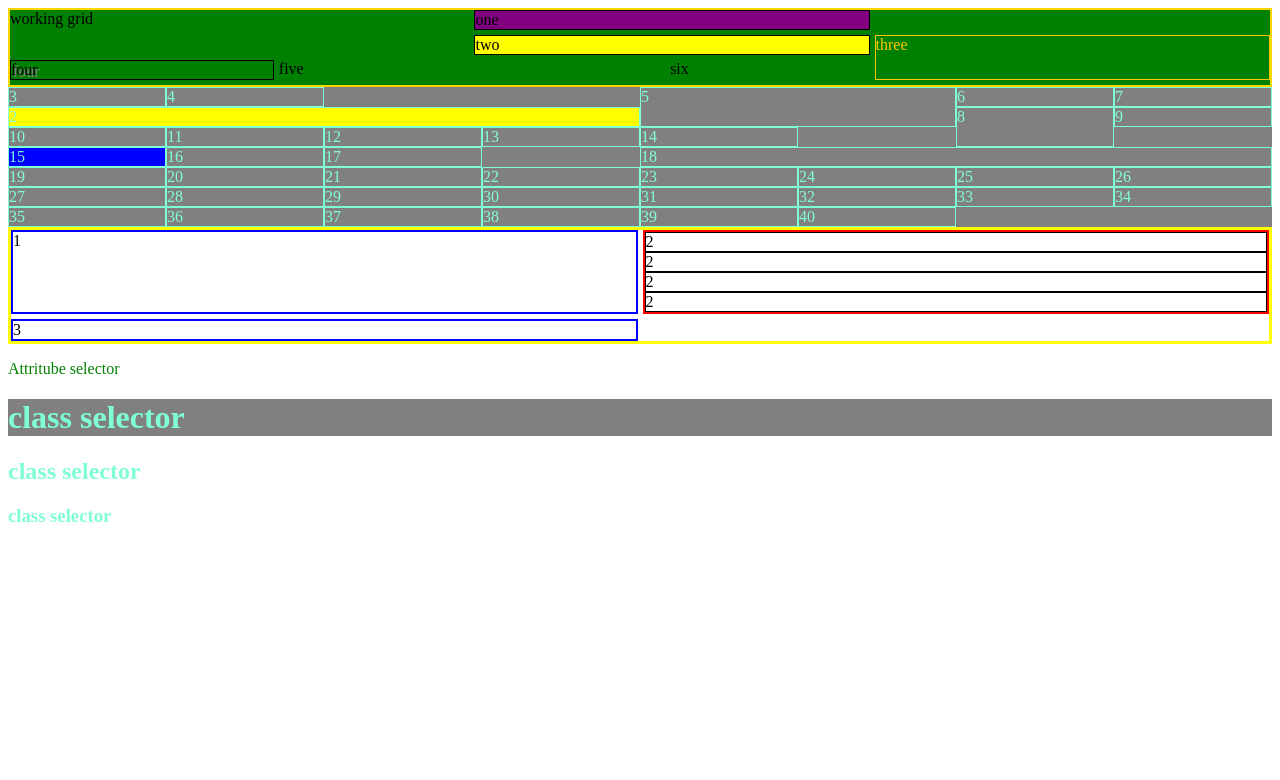
After one commit to sid293/sid293.github.io, a PHP site: page /Grid/Grid_testing.html in a window 1280 px wide. The commit adds this page. Shown: the top 780 px of the page. Run offline with PHP 8.4, Linux system fonts and the light colour scheme.

Commit message:
third nov

```diff
--- /dev/null
+++ b/Grid/Grid_testing.html
@@ -0,0 +1,76 @@
+<html>
+    <head>
+        <title></title>
+        <link rel="stylesheet" href="grid_css.css">
+    </head>
+    <body>
+        <div class="none">working grid
+            <div class="one">one</div>
+            <div class="two">two</div>
+            <div class="three">three</div>
+            <div class="four">four</div>
+            <div class="five">five</div>
+            <div class="six">six</div>
+        </div>
+
+        <div class="new">
+            <div class="items one">1</div>
+            <div class="items two">2</div>
+            <div class="items">3</div>
+            <div class="items">4</div>
+            <div class="items five">5</div>
+            <div class="items">6</div>
+            <div class="items">7</div>
+            <div class="items eight">8</div>
+            <div class="items">9</div>
+            <div class="items">10</div>
+            <div class="items">11</div>
+            <div class="items">12</div>
+            <div class="items">13</div>
+            <div class="items">14</div>
+            <div class="items fifteen">15</div>
+            <div class="items">16</div>
+            <div class="items">17</div>
+            <div class="items eighteen">18</div>
+            <div class="items">19</div>
+            <div class="items">20</div>
+            <div class="items">21</div>
+            <div class="items">22</div>
+            <div class="items">23</div>
+            <div class="items">24</div>
+            <div class="items">25</div>
+            <div class="items">26</div>
+            <div class="items">27</div>
+            <div class="items">28</div>
+            <div class="items">29</div>
+            <div class="items">30</div>
+            <div class="items">31</div>
+            <div class="items">32</div>
+            <div class="items">33</div>
+            <div class="items">34</div>
+            <div class="items">35</div>
+            <div class="items">36</div>
+            <div class="items">37</div>
+            <div class="items">38</div>
+            <div class="items">39</div>
+            <div class="items">40</div>
+        </div>
+
+        <div class="sgrid">
+            <div class="pgrid">1</div>
+            <div class="pgridm">
+                <div class="childgrid">2</div>
+                <div class="childgrid">2</div>
+                <div class="childgrid">2</div>
+                <div class="childgrid">2</div>
+            </div>
+            <div class="pgrid">3</div>
+        </div>
+
+        <p id="asc">Attritube selector</p>
+        <h1 class="new">class selector</h1>
+        <h2 class="andnew">class selector</h2>
+        <h3 class="newand">class selector</h3>
+
+    </body>
+</html>
--- /dev/null
+++ b/Grid/grid_css.css
@@ -0,0 +1,111 @@
+:root{
+    --yellow:#ffc600;
+}
+.none{
+    background-color:green;
+    border:2px solid gold;
+    display:grid;
+    /* grid-template-columns:50px 100px; */
+    /* grid-template-rows:100px 50px; */
+    grid-gap:5px;
+    grid-template-areas:"a a"
+                        "b c"
+                        "d c";
+    /* grid-auto-flow: column; */
+
+}
+.one{border:1px solid;
+    grid-area:a;
+    box-sizing:border-box;
+}
+.two{border:1px solid;
+    grid-area:b;
+
+}
+.three{border:1px solid;
+    grid-area:c;
+    grid-column:span 2;
+    color:var(--yellow);
+
+}
+.four{border:1px solid;
+    grid-area:d;
+    text-shadow:2px 2px grey;
+
+}
+
+.new{
+    display:grid;
+    background-color:grey;
+    /* grid-template-columns: repeat(auto-fit ,minmax(150px , 1fr)); */
+    /* grid-template-rows:repeat(10, 50px); */
+    grid-template-columns: fitcontent(100px) 50px ;
+
+}
+.items{
+    border:1px solid;
+}
+.one{
+    background-color:purple;
+    grid-column:3/5;
+}
+.two{
+    background-color:yellow;
+    grid-column:5/-1;
+}
+.five{
+    grid-column:span 2;
+    grid-row:span 2;
+}
+.eight{
+    grid-row:span 2;
+
+}
+.fifteen{
+    background-color:blue;
+    grid-column:1/-1;
+}
+.eighteen{
+    grid-column:span 4 / 9;
+}
+.twenty{
+    grid-row:
+}
+/* .te{ */
+    /* colour:purple; */
+    /* grid-row:2/5; */
+    /* grid-row-start: 2;
+    grid-row-end: 5; */
+    /* grid-column:1/4; */
+    /* grid-column-start: 1; */
+    /* grid-column-end: 3; */
+/* } */
+/* .items{border:1px solid;
+
+} */
+
+.sgrid{
+    display:grid;
+    border:3px solid yellow;
+    grid-template-columns:repeat(2, 1fr);
+    /* grid-template-rows:20px; */
+    grid-gap:5px 5px;
+}
+.pgrid{
+    border:2px solid blue;
+}
+.pgridm{
+    border:2px solid red;
+    grid-template-columns: subgrid;
+}
+.childgrid{
+    border:1px solid;
+    /* grid-template-columns:subgrid; */
+}
+
+p[id="asc"]{
+    color:green;
+}
+[class*="new"]{
+    color:aquamarine;
+}
```
Also changed, not shown: TheScript.js (+7 -0 lines), page.html (+49 -4 lines), styling.css (+89 -0 lines), 2 other files.
